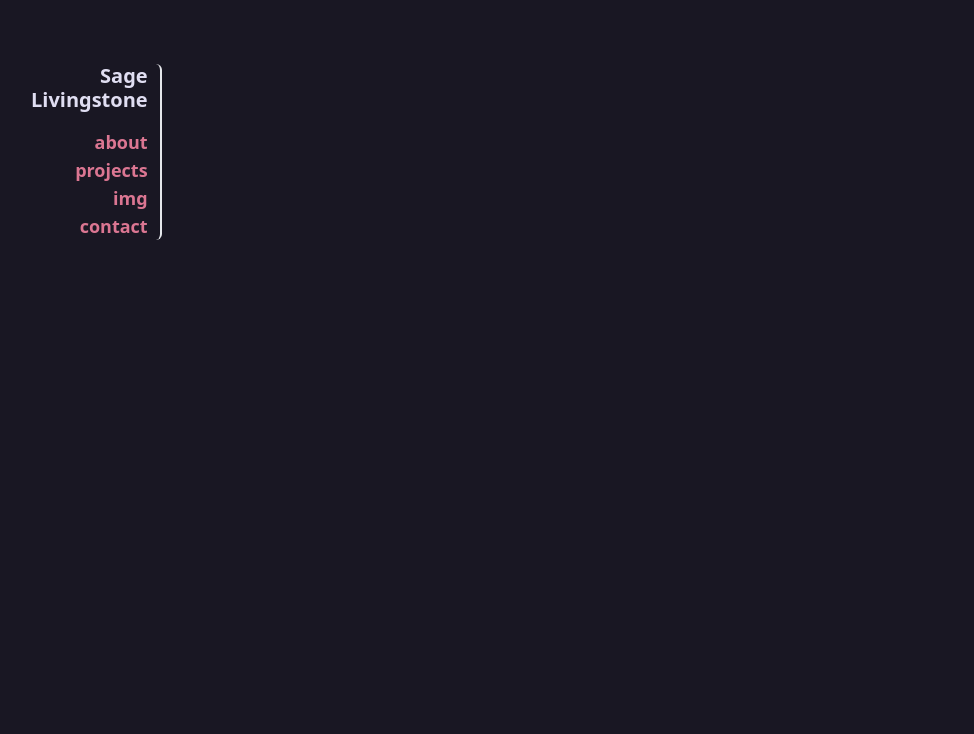
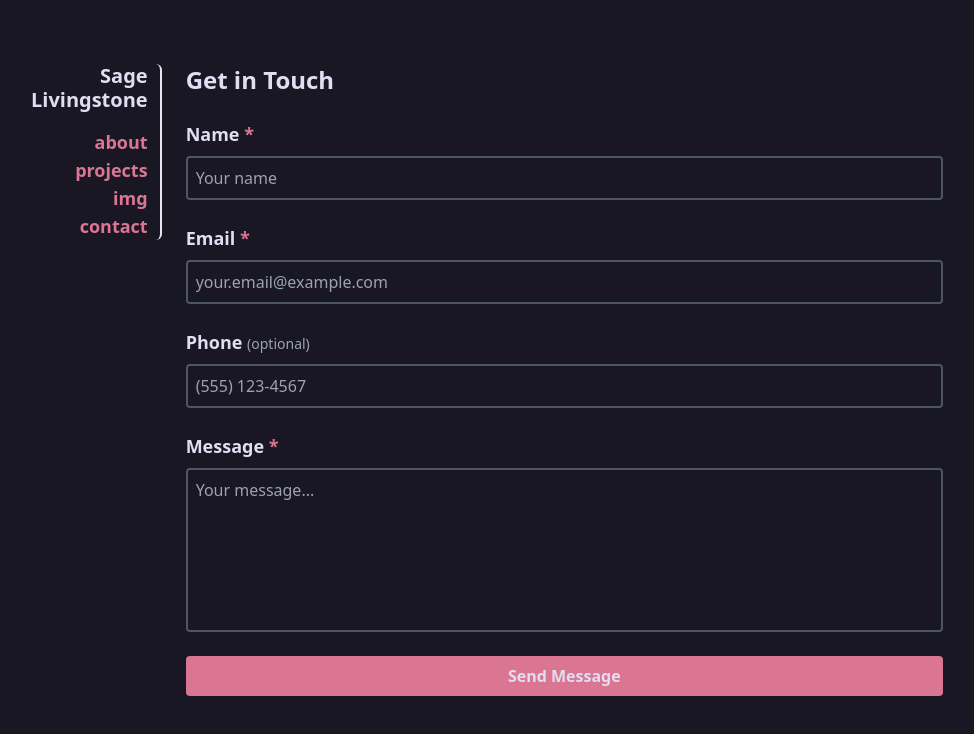
Before and after one commit to SagewLivingstone/sagewlivingstone.github.io, a Nuxt app: page /contact in a window 1280 px wide. Shown: the top 734 px of the page, without its empty margins (153-1127 px from the left). Built offline with nearby package versions, Linux system fonts and the light colour scheme.

Commit message:
contact form component

```diff
--- /dev/null
+++ b/components/ContactForm.vue
@@ -0,0 +1,245 @@
+<template>
+  <div class="flex flex-col gap-6">
+    <!-- Success State -->
+    <div
+      v-if="isSuccess"
+      class="flex flex-col items-center gap-6 py-12 text-center"
+    >
+      <div class="text-6xl">✓</div>
+      <h2 class="text-2xl font-bold text-bright">Message Sent!</h2>
+      <p class="text-lg text-secondary">
+        Thanks for reaching out. I'll get back to you soon.
+      </p>
+    </div>
+
+    <!-- Form State -->
+    <form v-else @submit.prevent="handleSubmit" class="flex flex-col gap-6">
+      <!-- Name Field -->
+      <div class="flex flex-col gap-2">
+        <label for="name" class="text-lg font-bold">
+          Name <span class="text-primary">*</span>
+        </label>
+        <input
+          id="name"
+          v-model="formData.name"
+          type="text"
+          class="rounded border-2 bg-dark p-2 text-bright transition-colors"
+          :class="
+            hasSubmitted && formErrors.name
+              ? 'border-primary focus:border-primary focus:outline-none'
+              : 'border-gray-600 focus:border-accent focus:outline-none'
+          "
+          placeholder="Your name"
+        />
+        <p v-if="hasSubmitted && formErrors.name" class="text-sm text-primary">
+          {{ formErrors.name }}
+        </p>
+      </div>
+
+      <!-- Email Field -->
+      <div class="flex flex-col gap-2">
+        <label for="email" class="text-lg font-bold">
+          Email <span class="text-primary">*</span>
+        </label>
+        <input
+          id="email"
+          v-model="formData.email"
+          type="email"
+          class="rounded border-2 bg-dark p-2 text-bright transition-colors"
+          :class="
+            hasSubmitted && formErrors.email
+              ? 'border-primary focus:border-primary focus:outline-none'
+              : 'border-gray-600 focus:border-accent focus:outline-none'
+          "
+          placeholder="your.email@example.com"
+        />
+        <p
+          v-if="hasSubmitted && formErrors.email"
+          class="text-sm text-primary"
+        >
+          {{ formErrors.email }}
+        </p>
+      </div>
+
+      <!-- Phone Field (Optional) -->
+      <div class="flex flex-col gap-2">
+        <label for="phone" class="text-lg font-bold">
+          Phone
+          <span class="text-sm font-normal text-gray-400">(optional)</span>
+        </label>
+        <input
+          id="phone"
+          v-model="formData.phone"
+          type="tel"
+          class="rounded border-2 bg-dark p-2 text-bright transition-colors"
+          :class="
+            hasSubmitted && formErrors.phone
+              ? 'border-primary focus:border-primary focus:outline-none'
+              : 'border-gray-600 focus:border-accent focus:outline-none'
+          "
+          placeholder="(555) 123-4567"
+        />
+        <p
+          v-if="hasSubmitted && formErrors.phone"
+          class="text-sm text-primary"
+        >
+          {{ formErrors.phone }}
+        </p>
+      </div>
+
+      <!-- Message Field -->
+      <div class="flex flex-col gap-2">
+        <label for="message" class="text-lg font-bold">
+          Message <span class="text-primary">*</span>
+        </label>
+        <textarea
+          id="message"
+          v-model="formData.message"
+          rows="6"
+          class="resize-none rounded border-2 bg-dark p-2 text-bright transition-colors"
+          :class="
+            hasSubmitted && formErrors.message
+              ? 'border-primary focus:border-primary focus:outline-none'
+              : 'border-gray-600 focus:border-accent focus:outline-none'
+          "
+          placeholder="Your message..."
+        ></textarea>
+        <p
+          v-if="hasSubmitted && formErrors.message"
+          class="text-sm text-primary"
+        >
+          {{ formErrors.message }}
+        </p>
+      </div>
+
+      <!-- Submit Button -->
+      <button
+        type="submit"
+        :disabled="isSubmitting"
+        class="rounded px-4 py-2 font-bold text-bright transition-opacity"
+        :class="
+          isSubmitting
+            ? 'cursor-not-allowed bg-gray-600 opacity-50'
+            : 'bg-primary hover:opacity-90'
+        "
+      >
+        {{ isSubmitting ? "Sending..." : "Send Message" }}
+      </button>
+
+      <!-- Submit Error Message -->
+      <p v-if="submitError" class="text-sm text-primary">
+        {{ submitError }}
+      </p>
+    </form>
+  </div>
+</template>
+
+<script setup lang="ts">
+// Form data
+const formData = ref({
+  name: "",
+  email: "",
+  phone: "",
+  message: "",
+});
+
+// Form validation errors
+const formErrors = ref({
+  name: "",
+  email: "",
+  phone: "",
+  message: "",
+});
+
+// Form state
+const hasSubmitted = ref(false);
+const isSubmitting = ref(false);
+const isSuccess = ref(false);
+const submitError = ref("");
+
+// Validation functions
+function validateName(name: string): string {
+  if (!name?.trim()) return "Name is required";
+  if (name.trim().length < 2) return "Name must be at least 2 characters";
+  return "";
+}
+
+function validateEmail(email: string): string {
+  if (!email?.trim()) return "Email is required";
+  const emailRegex = /^[^\s@]+@[^\s@]+\.[^\s@]+$/;
+  if (!emailRegex.test(email)) return "Please enter a valid email address";
+  return "";
+}
+
+function validatePhone(phone: string): string {
+  // Optional field - only validate if provided
+  if (phone?.trim()) {
+    const phoneRegex = /^[\d\s\-\+\(\)]+$/;
+    if (!phoneRegex.test(phone)) return "Please enter a valid phone number";
+  }
+  return "";
+}
+
+function validateMessage(message: string): string {
+  if (!message?.trim()) return "Message is required";
+  if (message.trim().length < 10)
+    return "Message must be at least 10 characters";
+  return "";
+}
+
+function validateForm(): boolean {
+  formErrors.value = {
+    name: validateName(formData.value.name),
+    email: validateEmail(formData.value.email),
+    phone: validatePhone(formData.value.phone),
+    message: validateMessage(formData.value.message),
+  };
+
+  return Object.values(formErrors.value).every((error) => error === "");
+}
+
+// Form submission
+async function handleSubmit() {
+  hasSubmitted.value = true;
+
+  // Validate form
+  if (!validateForm()) {
+    return;
+  }
+
+  isSubmitting.value = true;
+  submitError.value = "";
+
+  try {
+    const response = await fetch("https://api.web3forms.com/submit", {
+      method: "POST",
+      headers: {
+        "Content-Type": "application/json",
+        Accept: "application/json",
+      },
+      body: JSON.stringify({
+        access_key: "1d382823-5293-4695-8d53-96b0536abb71",
+        name: formData.value.name.trim(),
+        email: formData.value.email.trim(),
+        phone: formData.value.phone.trim(),
+        message: formData.value.message.trim(),
+      }),
+    });
+
+    const result = await response.json();
+
+    if (result.success) {
+      isSuccess.value = true;
+    } else {
+      submitError.value = "Failed to send message. Please try again.";
+    }
+  } catch (error) {
+    console.error("Form submission error:", error);
+    submitError.value =
+      "Network error. Please check your connection and try again.";
+  } finally {
+    isSubmitting.value = false;
+  }
+}
+
+</script>
--- /dev/null
+++ b/pages/contact.vue
@@ -0,0 +1,6 @@
+<template>
+  <div class="flex flex-col gap-6">
+    <h1 class="text-2xl font-bold">Get in Touch</h1>
+    <ContactForm />
+  </div>
+</template>
```
